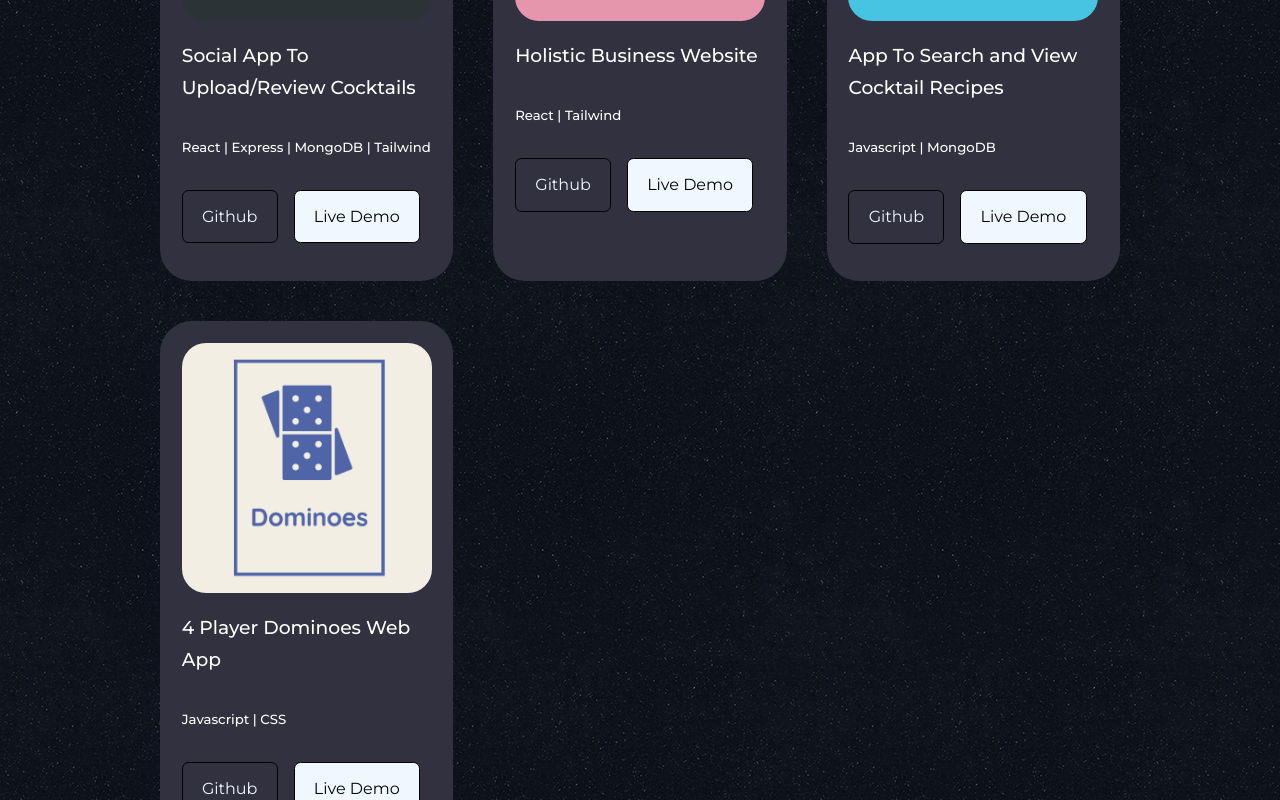
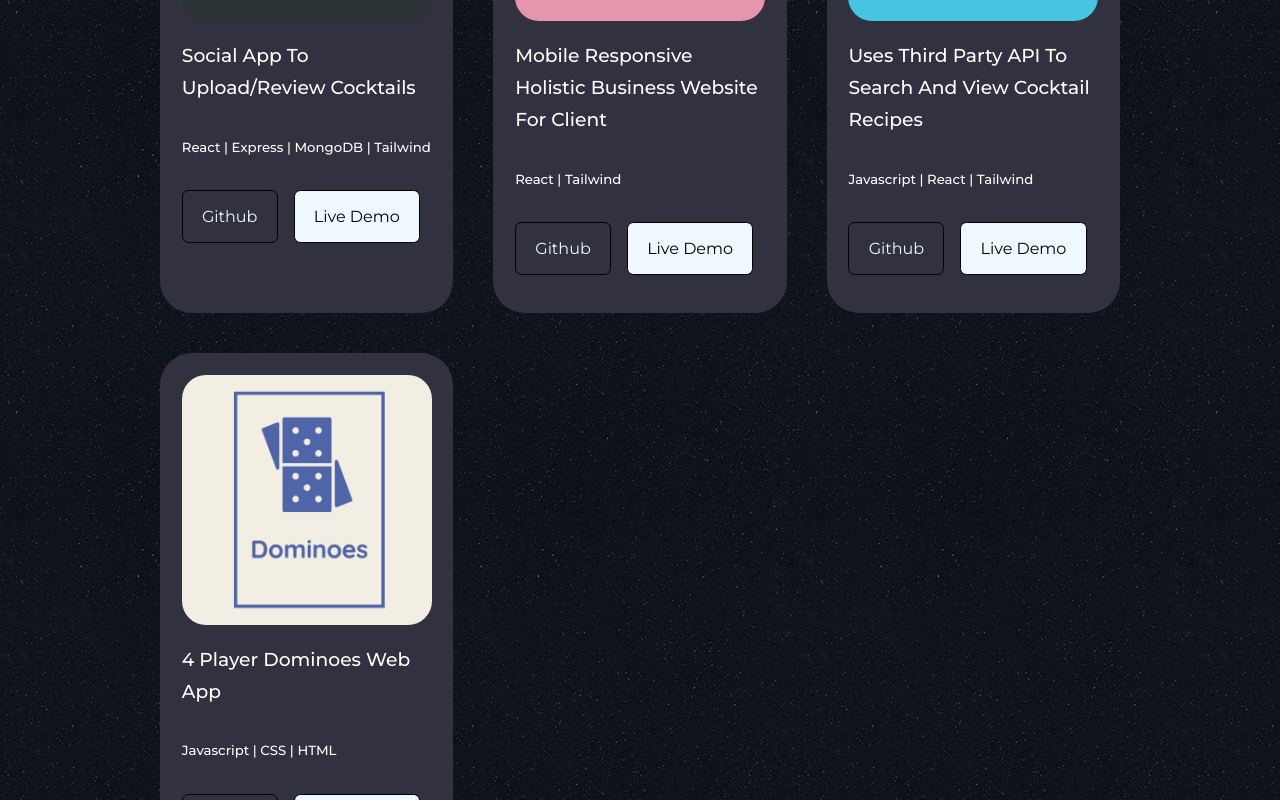
Before and after one commit to cmakride/react-portfolio-website, a React (Create React App) app: page / in a window 1280 px wide. Shown: the part 1340-2140 px from the top of the page. Built offline with nearby package versions, Linux system fonts and the light colour scheme.

Commit message:
Portfolio Update

```diff
--- a/src/components/portfolio/Portfolio.jsx
+++ b/src/components/portfolio/Portfolio.jsx
@@ -18,7 +18,7 @@ const data = [
   {
     id: 2,
     image: IMG2,
-    title: 'Holistic Business Website',
+    title: 'Mobile Responsive Holistic Business Website For Client',
     description: 'React | Tailwind',
     github: "https://github.com/cmakride/sp-website",
     demo: "https://www.brunamakrides.com/"
@@ -27,17 +27,17 @@ const data = [
   {
     id: 3,
     image: IMG3,
-    title: 'App To Search and View Cocktail Recipes',
-    description: 'Javascript | MongoDB',
-    github: "https://github.com/cmakride/cocktail_foundations",
-    demo: "https://cocktail-foundations.herokuapp.com/cocktails"
+    title: 'Uses Third Party API To Search And View Cocktail Recipes',
+    description: 'Javascript | React | Tailwind',
+    github: "https://github.com/cmakride/cocktails-third-party-api",
+    demo: "https://cocktail-recipe-finder-search.netlify.app/"
   },
 
   {
     id: 4,
     image: IMG4,
     title: '4 Player Dominoes Web App',
-    description: 'Javascript | CSS',
+    description: 'Javascript | CSS | HTML',
     github: "https://github.com/cmakride/Dominoes-Game",
     demo: "https://cmakride.github.io/Dominoes-Game/"
   }
```
